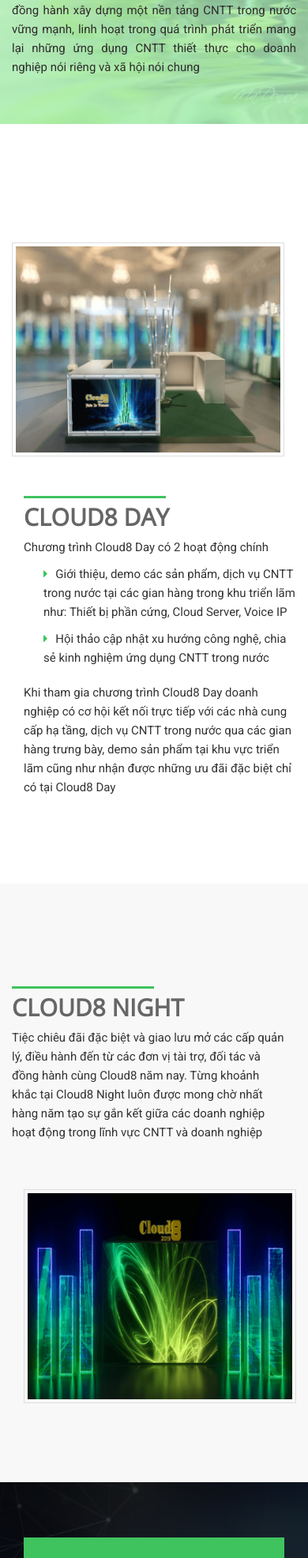
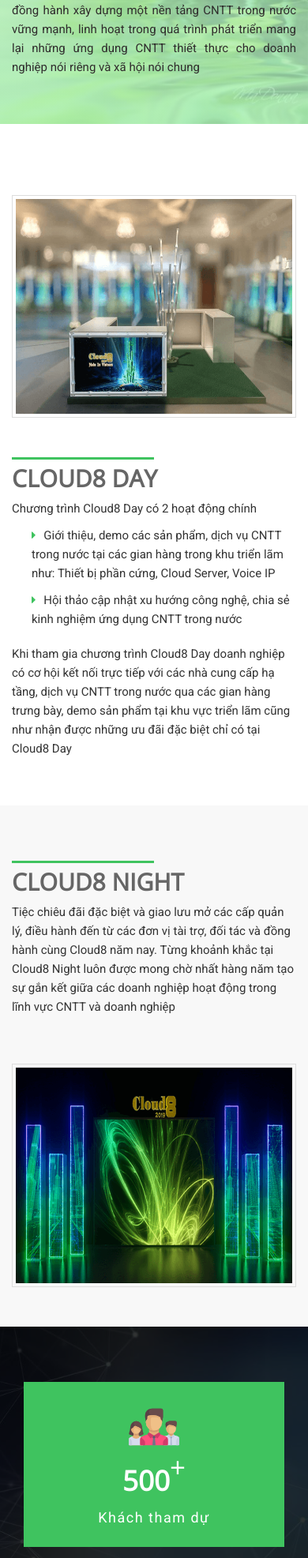
Before and after one commit to levanthach/cloud8, a PHP site: page / in a window 390 px wide. Shown: the part 855-2828 px from the top of the page at 79% size. Run offline with PHP 8.4, Linux system fonts and the light colour scheme.

Commit message:
Fix layout mobile

```diff
--- a/style.css
+++ b/style.css
@@ -1802,7 +1802,12 @@
     color: #000;
     font-size: 29px;
   }
-
+  .mu-about-us-left{
+     padding-right: 0;
+  }
+  .mu-about-us-right {
+    padding-left: 0
+  }
   .mu-main-navbar .mu-main-nav li a {
     padding-left: 10px;
     padding-right: 10px;
@@ -1854,7 +1859,6 @@
 
 
 @media (max-width: 991px) {
-
   .button-dang-ky {
     top: 20px;
   }
@@ -2019,6 +2023,9 @@
   .mu-title {
     margin-bottom: 0;
   }
+  #mu-about-us {
+    padding: 40px 0 50px;
+  }
 
   #mu-client-testimonial .mu-client-testimonial-area .mu-testimonial-content .mu-testimonial-slider li .mu-testimonial-single {
     padding: 0;
@@ -2076,7 +2083,7 @@
   }
 
   #mu-about-us {
-    padding: 100px 0 50px;
+    padding: 40px 0 50px;
   }
 
   #mu-restaurant-menu {
@@ -2158,7 +2165,7 @@
 @media (max-width: 320px) {
 
   #mu-gallery .mu-gallery-area .mu-gallery-content .mu-gallery-body .mu-single-gallery .mu-single-gallery-item .mu-single-gallery-info {
-    padding-top: 25.5%;
+    padding-top: 17.5%;
   }
    .mu-single-chef {
     min-width: 50%;
```
